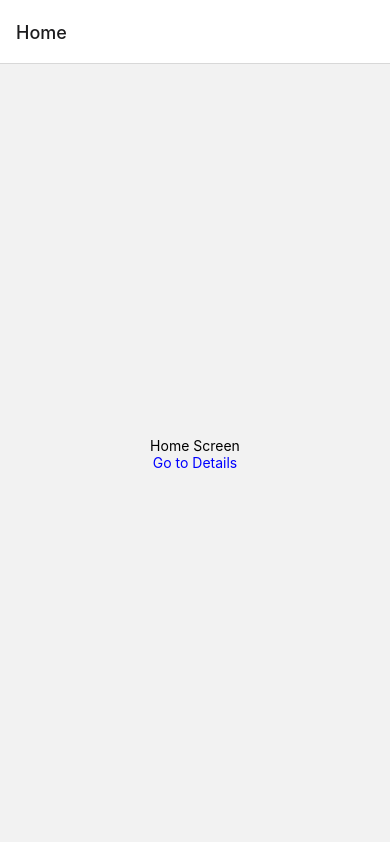
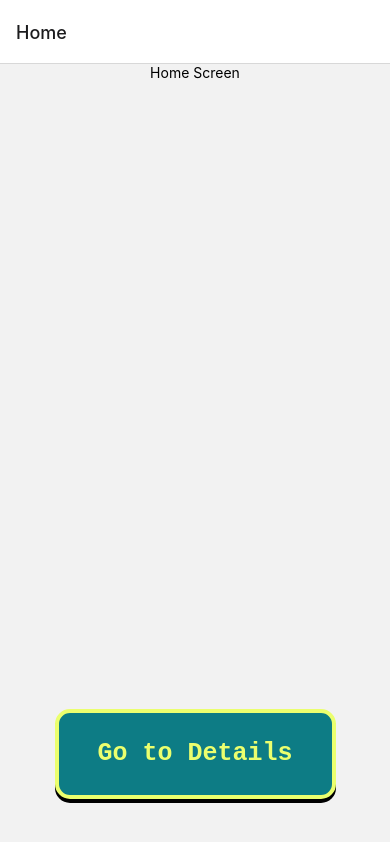
Before and after one commit to LucasKennari/AppMobile, a React Native app: screen /Home in a window 390 px wide. Built offline with nearby package versions, Linux system fonts and the light colour scheme.

Commit message:
modification to the file where we create a button with standardized styling and create a style file for it

```diff
--- a/src/components/buttons/btnNavigation/btnNavigation.tsx
+++ b/src/components/buttons/btnNavigation/btnNavigation.tsx
@@ -1,16 +1,20 @@
-import React, { Text, TouchableOpacity, StyleSheet} from "react-native"
-import styles from "./style"
+import React, {Text, TouchableOpacity, View} from 'react-native';
+
+import styles from './style';
 type ButtonProps = {
-    title: string;
-    onPress: () => void
+  title?: string;
+  onPress: () => void;
+};
+
+export default function Button({onPress, title}: ButtonProps) {
+  return (
+    <View style={styles.container}>
+      <TouchableOpacity
+        onPress={onPress}
+        activeOpacity={0.8}
+        style={styles.btnHome}>
+        <Text style={styles.textBtnHome}>{title}</Text>
+      </TouchableOpacity>
+    </View>
+  );
 }
-
-export default function Button({ onPress, title }: ButtonProps) {
-
-    return (<TouchableOpacity onPress={onPress} activeOpacity={0.8}>
-        <Text style={styles.textColor}>
-            {title}
-        </Text>
-    </TouchableOpacity>
-    )
-}
--- a/src/components/buttons/btnNavigation/style.tsx
+++ b/src/components/buttons/btnNavigation/style.tsx
@@ -1,10 +1,42 @@
-import { StyleSheet } from "react-native";
+import {StyleSheet} from 'react-native';
 
+const styles = StyleSheet.create({
+  container: {
+    flex: 1,
 
-const styles = StyleSheet.create( {
-    textColor: {
-        color: "blue"
-    }
-})
+    justifyContent: 'flex-end',
+    alignItems: 'center',
 
-export default styles
+    marginBottom: 45,
+  },
+  btnHome: {
+    width: 281,
+    height: 90,
+
+    alignContent: 'center',
+    justifyContent: "center",
+    alignItems: "center",
+
+    backgroundColor: '#0D7C85',
+
+    borderWidth: 4,
+    borderColor: '#EBFF6E',
+    borderRadius: 15,
+    borderStyle: 'solid',
+
+    elevation: 3,
+    shadowColor: '#000000',
+    shadowOffset: {width: 0, height: 4},
+    shadowOpacity: 1,
+  },
+  textBtnHome: {
+
+    color: '#EBFF6E',
+    fontFamily: 'monospace',
+    fontWeight: "bold",
+    fontSize: 25,
+    lineHeight: 43.85,
+  },
+});
+
+export default styles;
```
